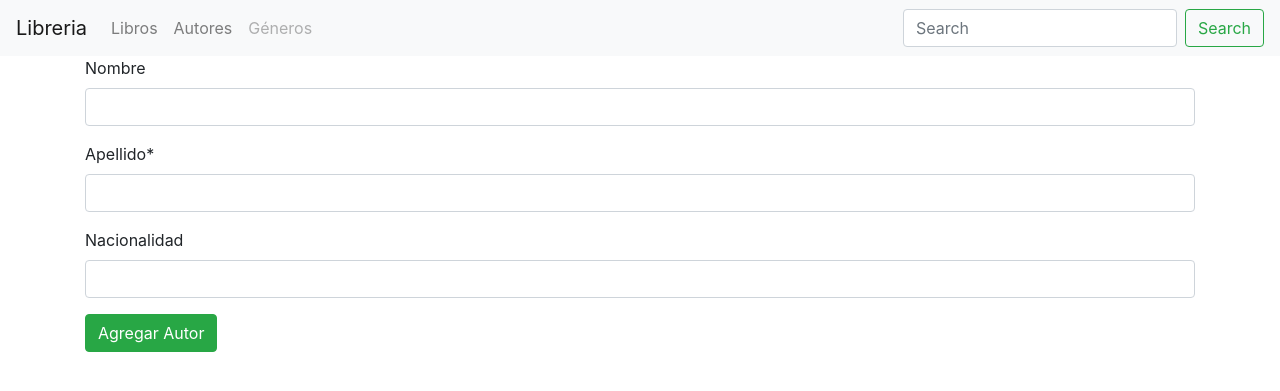
After one commit to dfratesi/Entrega1-Fratesi, a Django app: page /libros/autores/create/ in a window 1280 px wide. The commit adds this page. Shown: the top 391 px of the page. Run offline with Django 4.2, Linux system fonts and the light colour scheme; some libraries are stand-ins or nearby versions.

Commit message:
autores: templates, form, views, model

```diff
--- a/libreria/forms.py
+++ b/libreria/forms.py
@@ -1,10 +1,18 @@
 from django import forms
-from .models import Libro
+from .models import Libro, Autor
 
 
 class LibroForm(forms.ModelForm):
-    """Form para agrgar y editar libros"""
+    """Form para agregar y editar libros"""
 
     class Meta:
         model = Libro
         fields = "__all__"
+
+
+class AutorForm(forms.ModelForm):
+    """Form para agregar y editar autores"""
+
+    class Meta:
+        model = Autor
+        fields = "__all__"
--- a/libreria/models.py
+++ b/libreria/models.py
@@ -35,8 +35,11 @@ class Autor(models.Model):
         ordering = ["last_name", "name"]
         verbose_name_plural = "Autores"
 
+    def fullname(self):
+        return f"{self.last_name} {self.name}"
+
     def __str__(self):
-        return f"{self.last_name} {self.name}"
+        return self.fullname()
 
 
 class Genero(models.Model):
--- /dev/null
+++ b/libreria/templates/libreria/autor_create.html
@@ -0,0 +1,9 @@
+{% extends "base.html" %}
+{% load crispy_forms_tags %}
+{% block content %}
+    <form method="post">
+        {% csrf_token %}
+        {{ form|crispy }}
+        <button type="submit" class="btn btn-success">Agregar Autor</button>
+    </form>
+{% endblock content %}
--- /dev/null
+++ b/libreria/templates/libreria/autor_detail.html
@@ -0,0 +1,4 @@
+{% extends "base.html" %}
+{% block content %}
+    {{ autor.fullname }}
+{% endblock content %}
--- a/libreria/urls.py
+++ b/libreria/urls.py
@@ -1,6 +1,12 @@
-from os import fsdecode
 from django.urls import path
-from .views import lista_libros, libro_create, book_detail
+from .views import (
+    lista_libros,
+    libro_create,
+    book_detail,
+    lista_autores,
+    autor_create,
+    autor_detail,
+)
 
 app_name = "libreria"
 
@@ -8,4 +14,7 @@ urlpatterns = [
     path("", lista_libros, name="book-list"),
     path("create/", libro_create, name="create"),
     path("<int:pk>/", book_detail, name="book-detail"),
+    path("autores/", lista_autores, name="autores-list"),
+    path("autores/create/", autor_create, name="autor-create"),
+    path("autores/<int:pk>/", autor_detail, name="autor-detail"),
 ]
--- a/libreria/views.py
+++ b/libreria/views.py
@@ -1,6 +1,6 @@
 from django.shortcuts import render, get_object_or_404, redirect
 from .models import Libro, Autor, Genero
-from .forms import LibroForm
+from .forms import LibroForm, AutorForm
 
 
 def home(request):
@@ -26,6 +26,30 @@ def libro_create(request):
 
 
 def book_detail(request, pk):
-    """ Detalle del libro"""
+    """Detalle del libro"""
     libro = get_object_or_404(Libro, pk=pk)
     return render(request, "libreria/libro_detail.html", {"libro": libro})
+
+
+def lista_autores(request):
+    autores = Autor.objects.all()
+    context = {"autores": autores}
+    return render(request, "libreria/autor_list.html", context=context)
+
+
+def autor_create(request):
+    if request.method == "POST":
+        form = AutorForm(request.POST)
+        if form.is_valid():
+            form.save()
+            return redirect("index")
+    else:
+        form = AutorForm()
+    context = {"form": form}
+    return render(request, "libreria/autor_create.html", context=context)
+
+
+def autor_detail(request, pk):
+    """Detalle del Autor"""
+    autor = get_object_or_404(Autor, pk=pk)
+    return render(request, "libreria/autor_detail.html", {"autor": autor})
--- a/templates/navbar.html
+++ b/templates/navbar.html
@@ -1,5 +1,6 @@
+{% url 'index' as index %}
 {% url 'libreria:book-list' as books %}
-{% url 'index' as index %}
+{% url 'libreria:autores-list' as autores %}
 <nav class="navbar navbar-expand-lg navbar-light bg-light">
   <a class="navbar-brand" href="{% url 'index' %}">Libreria</a>
   <button class="navbar-toggler"
@@ -19,8 +20,11 @@
           {% if request.path == books %}<span class="sr-only">(current)</span>{% endif %}
         </a>
       </li>
-      <li class="nav-item">
-        <a class="nav-link" href="#">Autores</a>
+      <li class="nav-item {% if request.path == autores %}active{% endif %}">
+        <a class="nav-link" href="{% url 'libreria:autores-list' %}">
+          Autores
+          {% if request.path == books %}<span class="sr-only">(current)</span>{% endif %}
+        </a>
       </li>
       <li class="nav-item">
         <a class="nav-link disabled">Géneros</a>
```
Also changed, not shown: libreria/templates/libreria/autor_list.html (added, +7 -0 lines).
